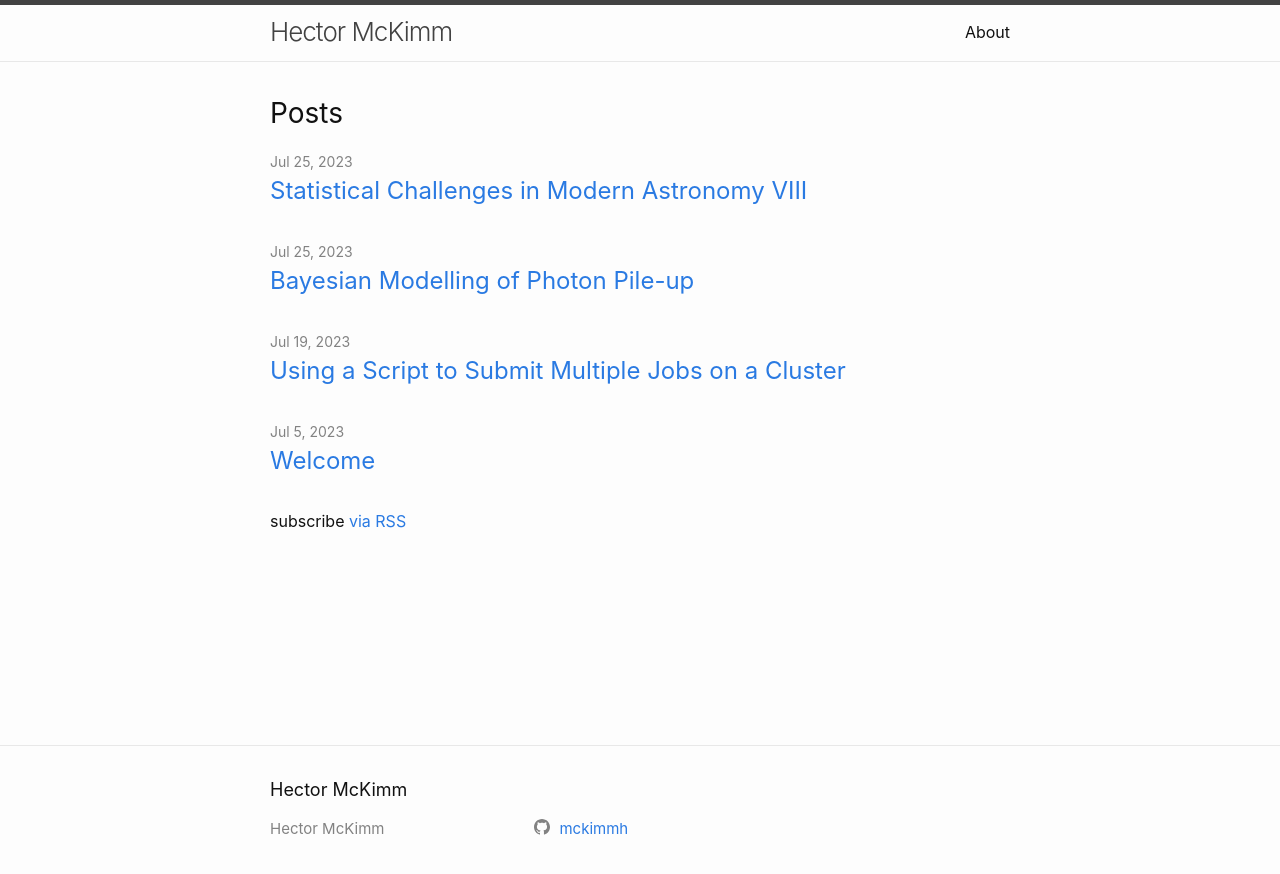
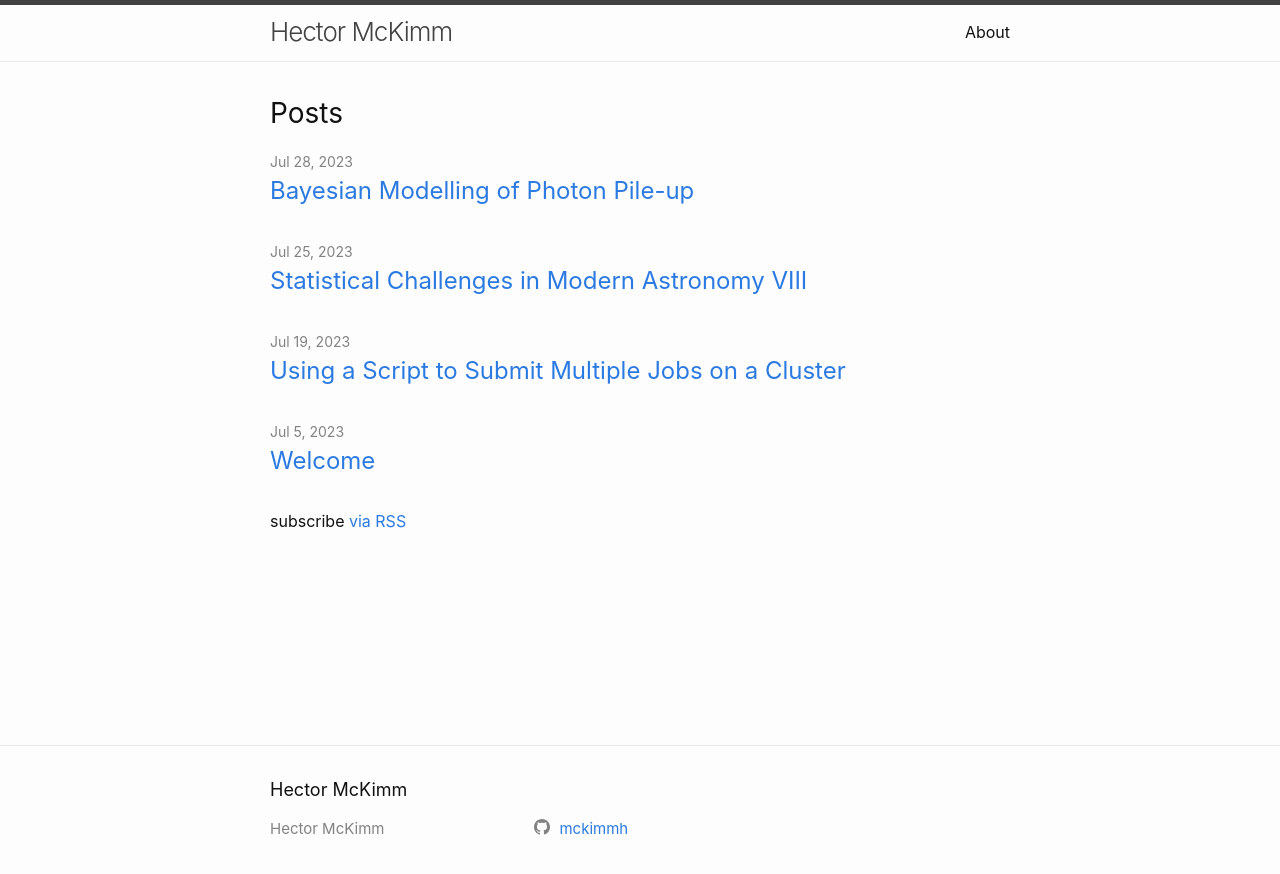
Before and after one commit to mckimmh/mckimmh.github.io, a Jekyll site: the page built from index.markdown, in a window 1280 px wide. Shown: the top 874 px of the page. Built offline with Jekyll 4.4.1, drawn with Linux system fonts in a browser that asks for light colours.

Commit message:
update time

```diff
--- a/_posts/2023-07-25-bayesian-modelling-of-photon-pileup.markdown
+++ b/_posts/2023-07-25-bayesian-modelling-of-photon-pileup.markdown
@@ -1,7 +1,7 @@
 ---
 layout: post
 title: "Bayesian Modelling of Photon Pile-up"
-date: 2023-07-25 10:49:00 +0100
+date: 2023-07-28 16:41:00 +0100
 categories: jekyll update
 ---
 I recently presented a poster on ongoing work on Bayesian modelling of photon pile-up at the conference "Statistical Challenges in Modern Astronomy VIII" at Penn State University in the USA. The aim of the project is to design a *Bayesian* model of the *spectrum* of a high-energy astronomical source, which takes into account a phenomenon called *pile-up*. The model is designed for *X-ray* astronomy data gathered by the *Chandra X-Ray Observatory*.
```
